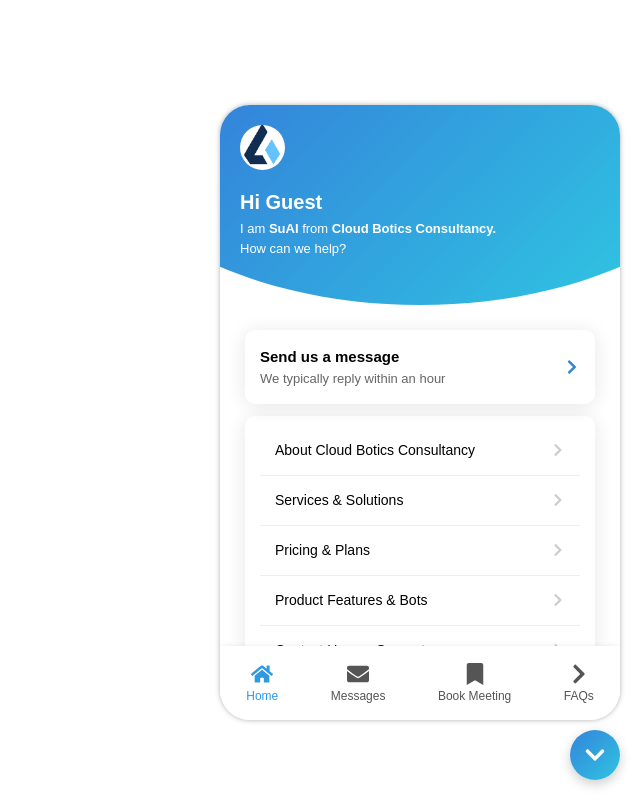
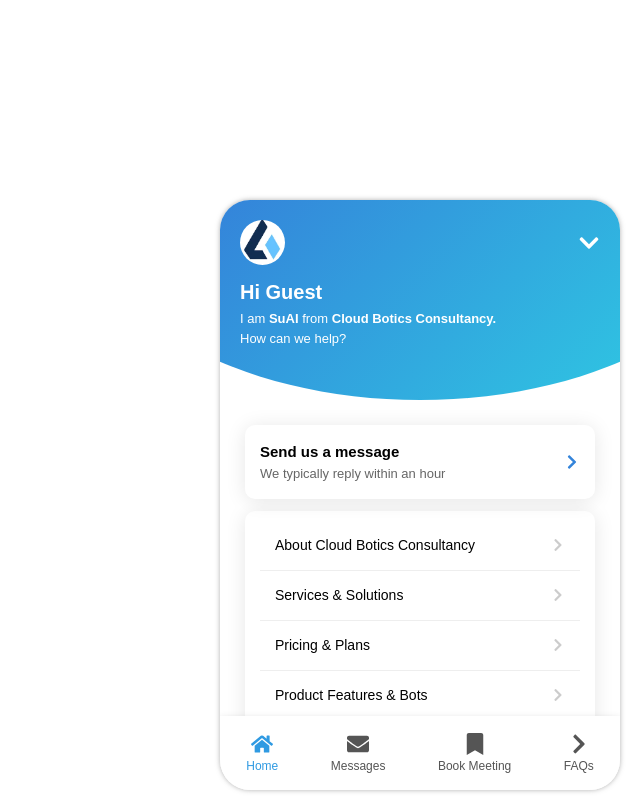
Before and after one commit to alihassanml/cloud-botics-consultancy-chatbot, a React (Vite) app: page / in a window 1280 px wide. Both pictures are taken after a click on the button "Need Help". Shown: the whole page, without its empty margins (640-1280 px from the left). Built offline with nearby package versions, Linux system fonts and the light colour scheme.

Commit message:
first commit

```diff
--- a/src/components/Chatbot.tsx
+++ b/src/components/Chatbot.tsx
@@ -244,15 +244,16 @@
   return (
     <>
       {/* Floating toggle button */}
+      {!isOpen && (
         <Button
-        onClick={() => setIsOpen(!isOpen)}
+          onClick={() => setIsOpen(true)}
           style={{
             position: 'fixed',
             bottom: '20px',
             right: '20px',
-          width: isOpen ? '50px' : '180px',
+            width: '180px',
             height: '50px',
-          borderRadius: isOpen ? '50%' : '25px',
+            borderRadius: '25px',
             display: 'flex',
             alignItems: 'center',
             justifyContent: 'center',
@@ -264,8 +265,11 @@
             zIndex: "100000"
           }}
         >
-        {isOpen ? <FaChevronDown size={22} /> : (<><FiMessageCircle size={22} /><span>Need Help</span></>)}
+          <FiMessageCircle size={22} />
+          <span>Need Help</span>
         </Button>
+      )}
+
 
       {isOpen && (
         <motion.div
@@ -274,7 +278,7 @@
           transition={{ duration: 0.4 }}
           style={{
             position: 'fixed',
-            bottom: '80px',
+            bottom: '10px',
             right: '20px',
             zIndex: "214748364"
 
@@ -283,7 +287,7 @@
           <Card
             style={{
               width: isExtended ? '400px' : '400px',
-              height: isExtended ? '615px' : '615px',
+              height: isExtended ? '590px' : '590px',
               display: 'flex',
               flexDirection: 'column',
               borderRadius: "30px",
@@ -321,11 +325,11 @@
                 flexDirection: 'column',
                 alignItems: 'stretch',
                 zIndex: "214748364"
-
               }}
             >
-              {/* Top Image */}
-              <div style={{ display: 'flex', marginBottom: '10px' }}>
+              {/* Top Row: Logo + Close Button */}
+              <div style={{ display: 'flex', justifyContent: 'space-between', alignItems: 'center', marginBottom: '10px' }}>
+                <div style={{ display: 'flex', alignItems: 'center' }}>
                   <img
                     src="./image.webp"
                     style={{
@@ -333,44 +337,40 @@
                       height: "45px",
                       borderRadius: '50%',
                       objectFit: 'cover',
-
+                      marginRight: '10px'
                     }}
                   />
-                <br />
-                {screen === 'chat' && (<h4 style={{
-                  paddingTop: "10px",
-                  paddingLeft: "1%",
+                  {screen === 'chat' && (
+                    <h4 style={{
                       fontSize: "16px",
                       fontWeight: "bold"
-                }}> {userName}</h4>
+                    }}>{userName}</h4>
                   )}
                 </div>
 
-              {/* Name & Extend Button Row */}
-              <div
-                style={{
-                  display: 'flex',
-                  alignItems: 'center',
-                  justifyContent: 'space-between',
-                  paddingTop: "10px"
-                }}
-              >
+                {/* Close Button */}
+                <FaChevronDown
+                  size={22}
+                  style={{ cursor: "pointer" }}
+                  onClick={() => setIsOpen(false)} // 👈 close chatbot
+                />
+              </div>
+
+              {/* Intro text (only for intro/form screens) */}
               {screen !== 'chat' && (
-                  <div>
+                <div style={{ paddingTop: "5px" }}>
                   <b>
-                      <h5 style={{ margin: 0, fontWeight: 'bold', fontFamily: "" }}>
+                    <h5 style={{ margin: 0, fontWeight: 'bold' }}>
                       Hi {userName}
                     </h5>
                   </b>
                   <p style={{ margin: 0, fontSize: 13, paddingTop: '5px' }}>
-                      I am <b>SuAI</b> from <b>Cloud Botics Consultancy.</b><br></br>How can we help?
+                    I am <b>SuAI</b> from <b>Cloud Botics Consultancy.</b><br />How can we help?
                   </p>
                 </div>
               )}
+            </div>
 
-
-              </div>
-            </div>
 
 
 
```
Lines whose indentation alone changed are shown as unchanged.
